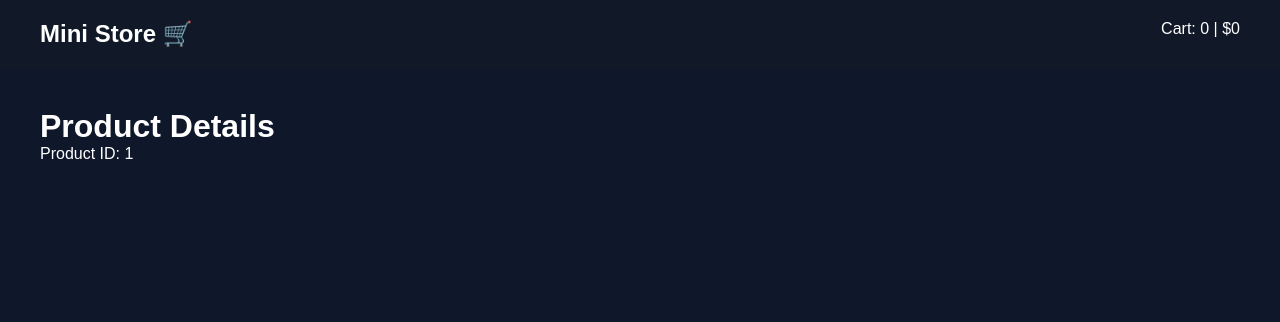
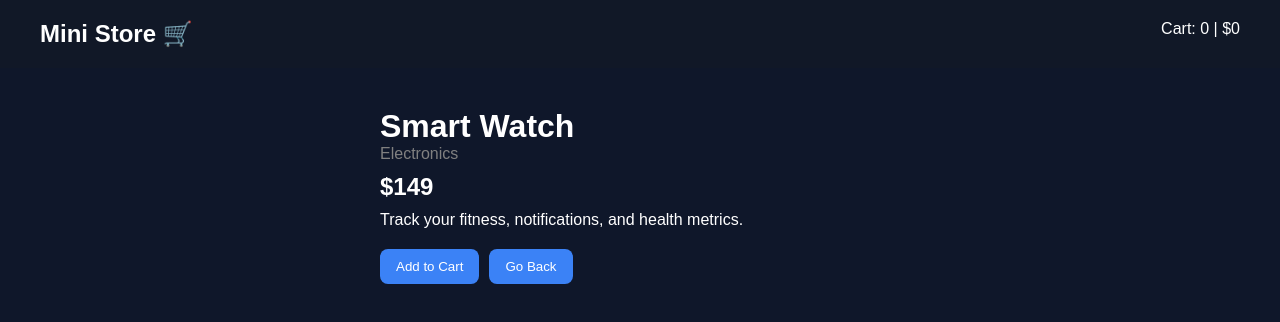
Before and after one commit to IqraFEE/mini-store-react, a React (Vite) app: page /product/1 in a window 1280 px wide. Shown: the top 322 px of the page. Built offline with nearby package versions, Linux system fonts and the light colour scheme.

Commit message:
created a separate javascript file for products with their ids

```diff
--- /dev/null
+++ b/src/data/products.js
@@ -0,0 +1,44 @@
+const products = [
+  {
+    id: 0,
+    name: "Wireless Headphones",
+    price: 99,
+    category: "Electronics",
+    description:
+      "High-quality wireless headphones with noise cancellation."
+  },
+  {
+    id: 1,
+    name: "Smart Watch",
+    price: 149,
+    category: "Electronics",
+    description:
+      "Track your fitness, notifications, and health metrics."
+  },
+  {
+    id: 2,
+    name: "Gaming Mouse",
+    price: 59,
+    category: "Accessories",
+    description:
+      "Ergonomic gaming mouse with RGB lighting."
+  },
+  {
+    id: 3,
+    name: "Laptop Stand",
+    price: 39,
+    category: "Accessories",
+    description:
+      "Adjustable aluminum stand for better posture and cooling."
+  }
+];
+
+export default products;
+
+/*
+  📌 NOTES (READ THIS LATER)
+
+  1. This file is shared data source
+  2. Both Products.jsx and ProductDetails.jsx use this
+  3. Each product has a unique ID (IMPORTANT for routing)
+*/
--- a/src/pages/ProductDetails.jsx
+++ b/src/pages/ProductDetails.jsx
@@ -1,21 +1,70 @@
-import { useParams } from "react-router-dom";
+import { useParams, useNavigate } from "react-router-dom";
+import { useCart } from "../context/CartContext";
+import products from "../data/products";
 
 /*
-  🧠 PRODUCT DETAILS PAGE
+  🧠 PRODUCT DETAILS PAGE (FULL UPGRADE)
 
-  This page shows ONE product based on URL id
+  This page:
+  ✔ finds product by ID
+  ✔ shows full details
+  ✔ allows adding to cart
 */
 
 function ProductDetails() {
   const { id } = useParams();
+  const navigate = useNavigate();
+  const { addToCart } = useCart();
+
+  // Find product by ID from shared data
+  const product = products.find(
+    (p) => p.id === parseInt(id)
+  );
+
+  // If product not found
+  if (!product) {
+    return (
+      <div style={{ padding: "40px" }}>
+        <h2>Product not found</h2>
+        <button onClick={() => navigate("/")}>
+          Go Back
+        </button>
+      </div>
+    );
+  }
 
   return (
-    <div style={{ padding: "40px" }}>
-      <h1>Product Details</h1>
+    <div style={{ padding: "40px", maxWidth: "600px", margin: "auto" }}>
+      {/* PRODUCT NAME */}
+      <h1>{product.name}</h1>
 
-      <p>Product ID: {id}</p>
+      {/* CATEGORY */}
+      <p style={{ color: "gray" }}>
+        {product.category}
+      </p>
 
-      {/* Later we will fetch real product data here */}
+      {/* PRICE */}
+      <h2 style={{ margin: "10px 0" }}>
+        ${product.price}
+      </h2>
+
+      {/* DESCRIPTION */}
+      <p style={{ marginBottom: "20px" }}>
+        {product.description}
+      </p>
+
+      {/* ADD TO CART BUTTON */}
+      <button
+        onClick={() => addToCart(product)}
+        style={{ marginRight: "10px" }}
+      >
+        Add to Cart
+      </button>
+
+      {/* BACK BUTTON */}
+      <button onClick={() => navigate(-1)}>
+        Go Back
+      </button>
     </div>
   );
 }
@@ -25,10 +74,9 @@ export default ProductDetails;
 /*
   📌 NOTES (READ THIS LATER)
 
-  1. useParams() reads URL values
-     Example: /product/5 → id = 5
-
-  2. This is how dynamic pages work in React Router
-
-  3. Later we will connect this to real product data
+  1. useParams() gets URL id (/product/1)
+  2. We match it with products array
+  3. If product not found → fallback UI
+  4. addToCart comes from global context
+  5. navigate(-1) goes back to previous page
 */
```
